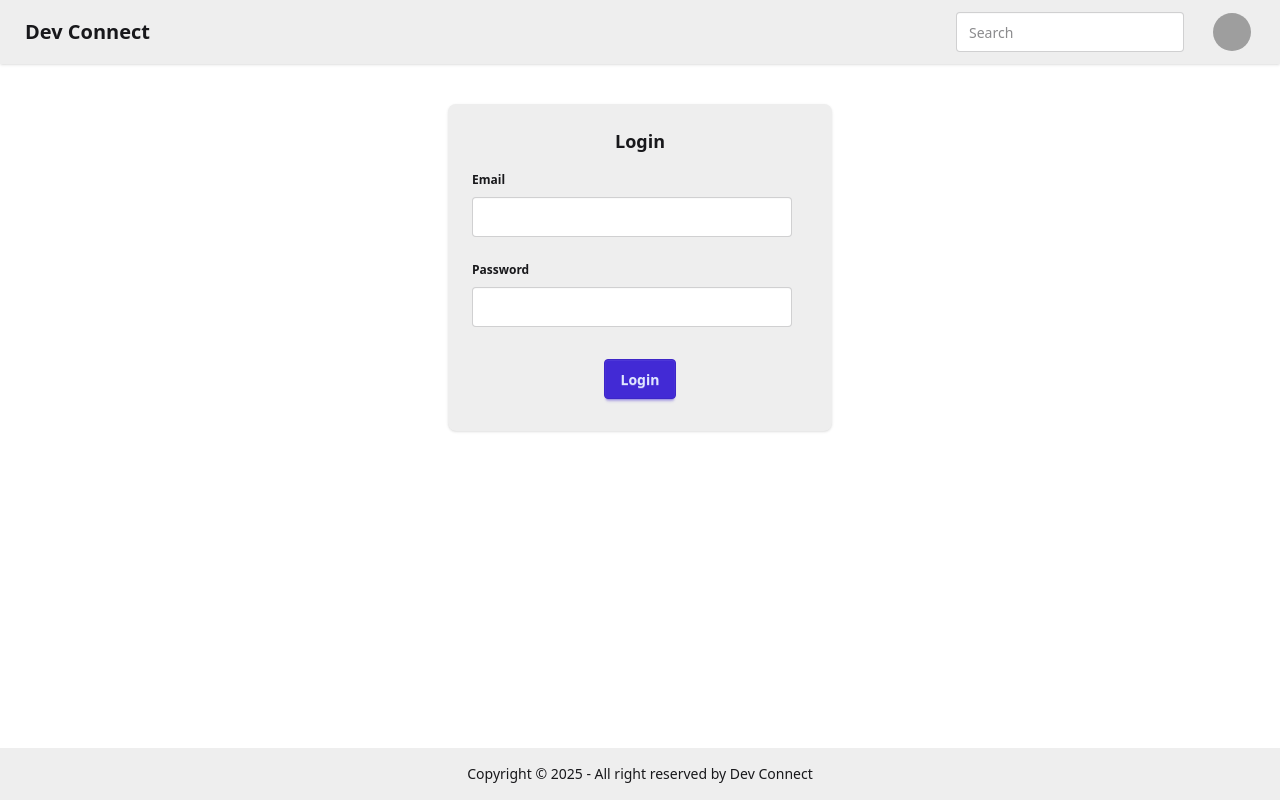
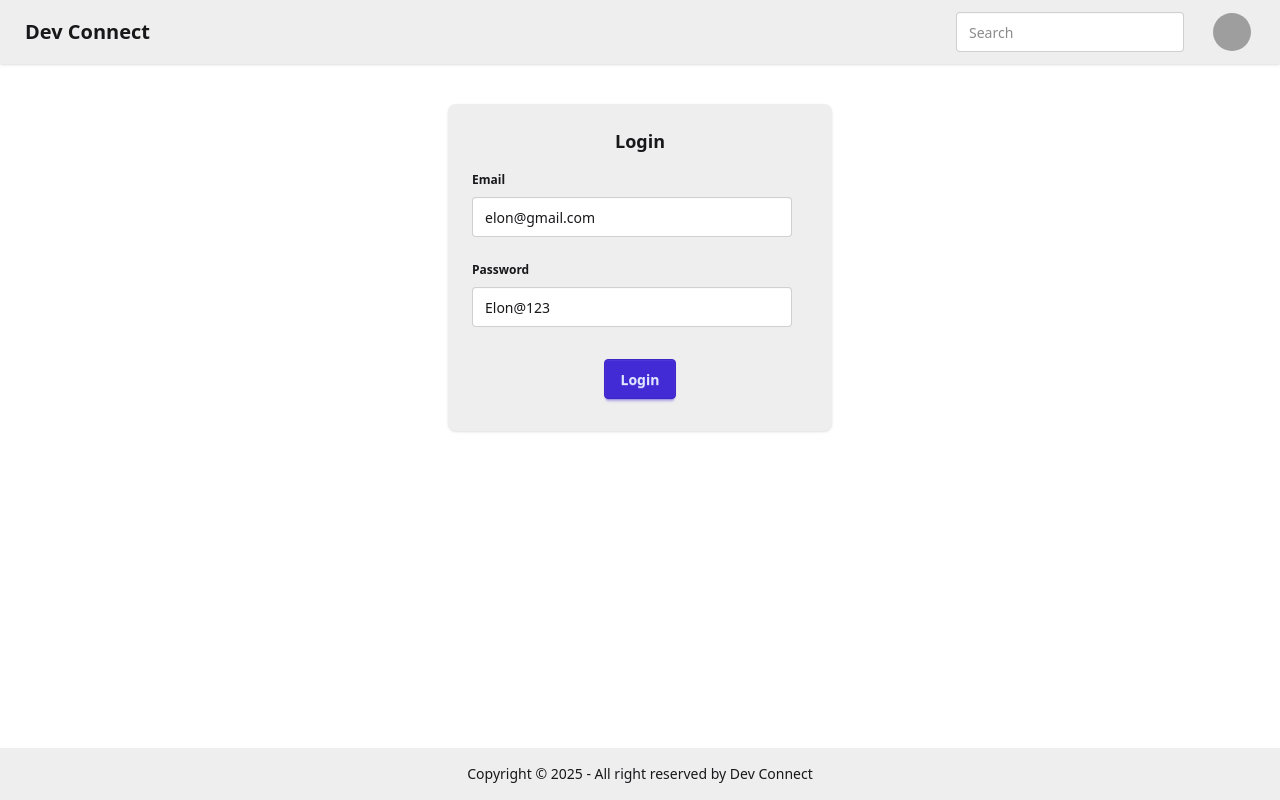
Before and after one commit to dahiyakapil/DevConnect-Web, a React app: page /login in a window 1280 px wide. Built offline with nearby package versions, Linux system fonts and the light colour scheme; grey boxes are pictures that could not be loaded; the HTML template or start-up script is replaced by a standard one.

Commit message:
made the login functionality interactive...
get the token from the cookies using the withCredentials: true option

```diff
--- a/package.json
+++ b/package.json
@@ -12,6 +12,7 @@
   "dependencies": {
     "@tailwindcss/postcss": "^4.1.6",
     "@tailwindcss/vite": "^4.1.6",
+    "axios": "^1.9.0",
     "react": "^19.1.0",
     "react-dom": "^19.1.0",
     "react-router-dom": "^7.6.0"
--- a/src/Login.jsx
+++ b/src/Login.jsx
@@ -1,6 +1,19 @@
-import React from 'react'
+import React, { useState } from 'react'
+import axios from "axios"
 
 const Login = () => {
+
+  const [email, setEmail] = useState("elon@gmail.com");
+  const [password, setPassword] = useState("Elon@123");
+
+  const handleLogin = async () => {
+    try {
+      const res = await axios.post("http://localhost:5000/auth/login", { email, password }, { withCredentials: true });
+    } catch (error) {
+      console.log(error)
+    }
+  }
+
   return (
     <div className='flex justify-center my-10'>
       <div className="card bg-base-300 w-96 shadow-sm">
@@ -8,16 +21,16 @@ const Login = () => {
           <h2 className="card-title flex justify-center">Login</h2>
           <div>
             <fieldset className="fieldset ">
-              <legend className="fieldset-legend">Email</legend>
-              <input type="text" className="input" />
+              <legend className="fieldset-legend">Email </legend>
+              <input type="text" className="input" value={email} onChange={(e) => setEmail(e.target.value)} />
             </fieldset>
             <fieldset className="fieldset my-3 ">
               <legend className="fieldset-legend">Password</legend>
-              <input type="text" className="input" />
+              <input type="text" className="input" value={password} onChange={(e) => setPassword(e.target.value)} />
             </fieldset>
           </div>
           <div className="card-actions justify-center my-2">
-            <button className="btn btn-primary">Login</button>
+            <button onClick={handleLogin} className="btn btn-primary">Login</button>
           </div>
         </div>
       </div>
```
Also changed, not shown: 1 other file (tests, documents, lock files or other folders).
